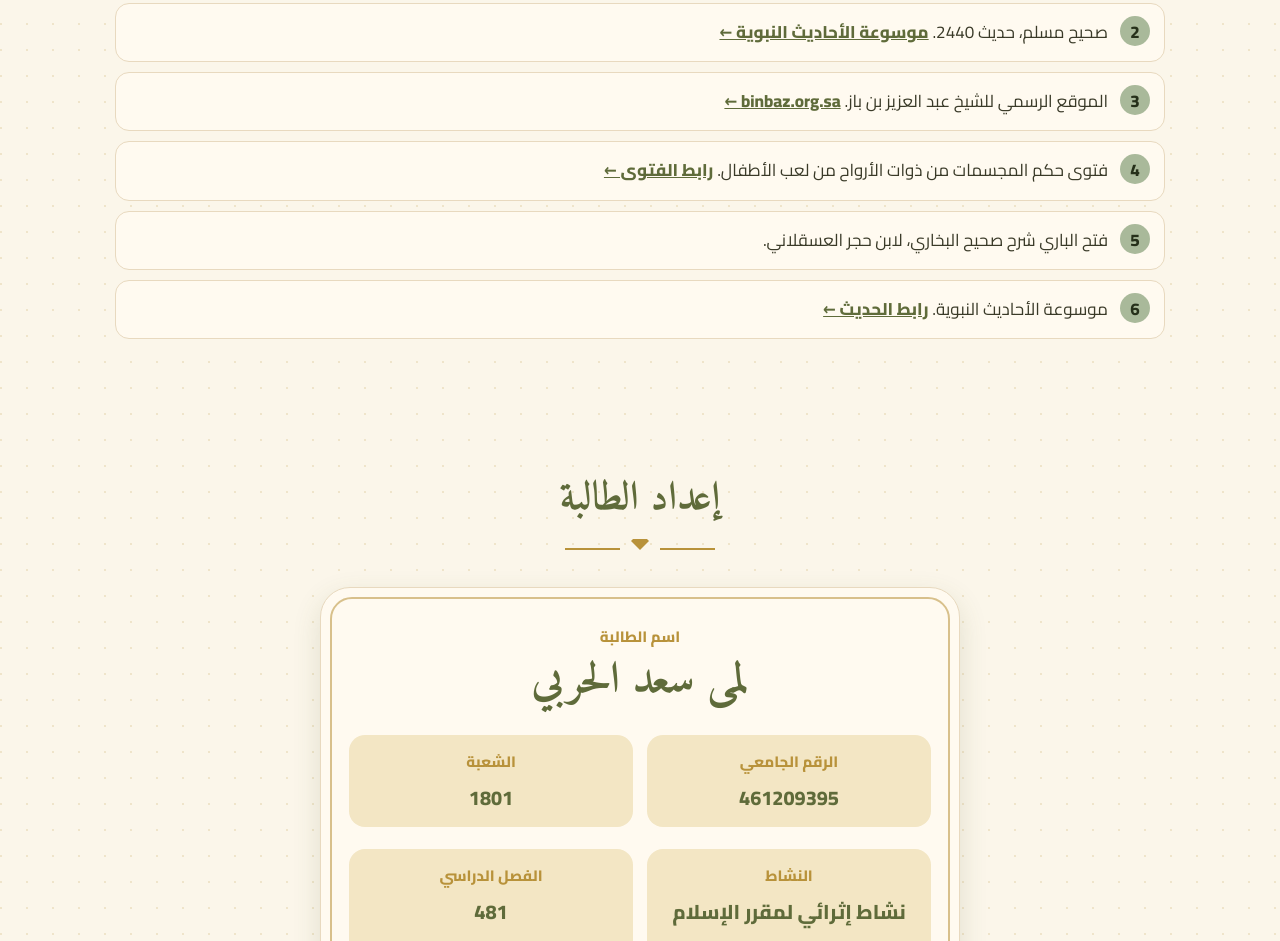
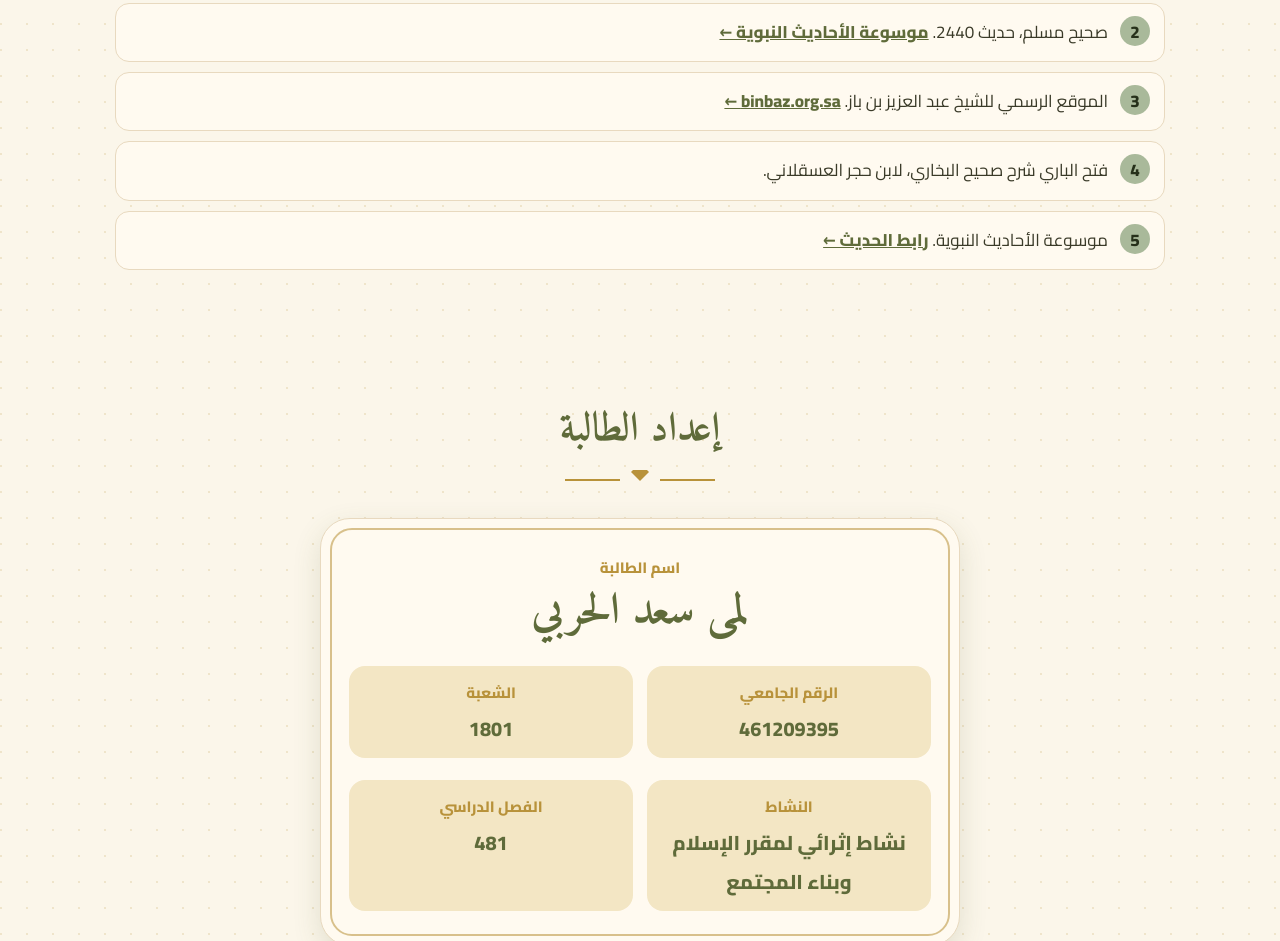
Before and after one commit to leleta567-maker/DoolsProject-salm, a plain HTML site: page index.html in a window 1280 px wide. Shown: the part 5359-6300 px from the top of the page. Drawn offline with Linux system fonts and the light colour scheme.

Commit message:
Remove fatwa link about figurines from index.html
Removed a list item about the ruling on figurines from children's toys.

```diff
--- a/index.html
+++ b/index.html
@@ -232,7 +232,6 @@ footer{text-align:center;padding:40px 20px;margin-top:60px;background:var(--oliv
 <li>صحيح البخاري، حديث 6130. <a href="https://hadeethenc.com/ar/browse/hadith/66240" target="_blank" rel="noopener">موسوعة الأحاديث النبوية ←</a></li>
 <li>صحيح مسلم، حديث 2440. <a href="https://hadeethenc.com/ar/browse/hadith/66240" target="_blank" rel="noopener">موسوعة الأحاديث النبوية ←</a></li>
 <li>الموقع الرسمي للشيخ عبد العزيز بن باز. <a href="https://binbaz.org.sa" target="_blank" rel="noopener">binbaz.org.sa ←</a></li>
-<li>فتوى حكم المجسمات من ذوات الأرواح من لعب الأطفال. <a href="https://binbaz.org.sa/fatwas/18602" target="_blank" rel="noopener">رابط الفتوى ←</a></li>
 <li>فتح الباري شرح صحيح البخاري، لابن حجر العسقلاني.</li>
 <li>موسوعة الأحاديث النبوية. <a href="https://hadeethenc.com/ar/browse/hadith/66240" target="_blank" rel="noopener">رابط الحديث ←</a></li>
 </ol>
```
